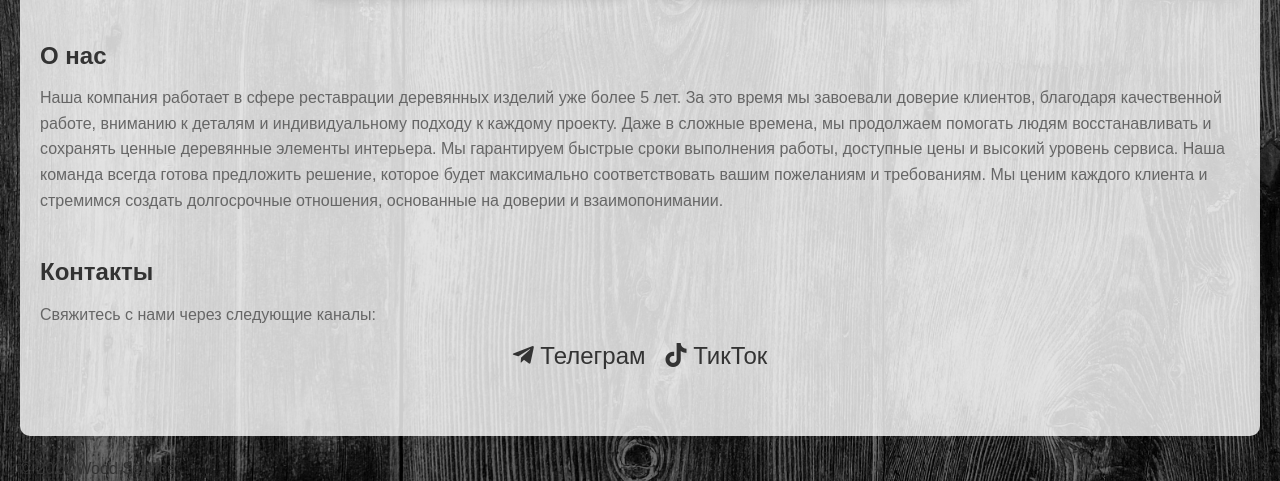
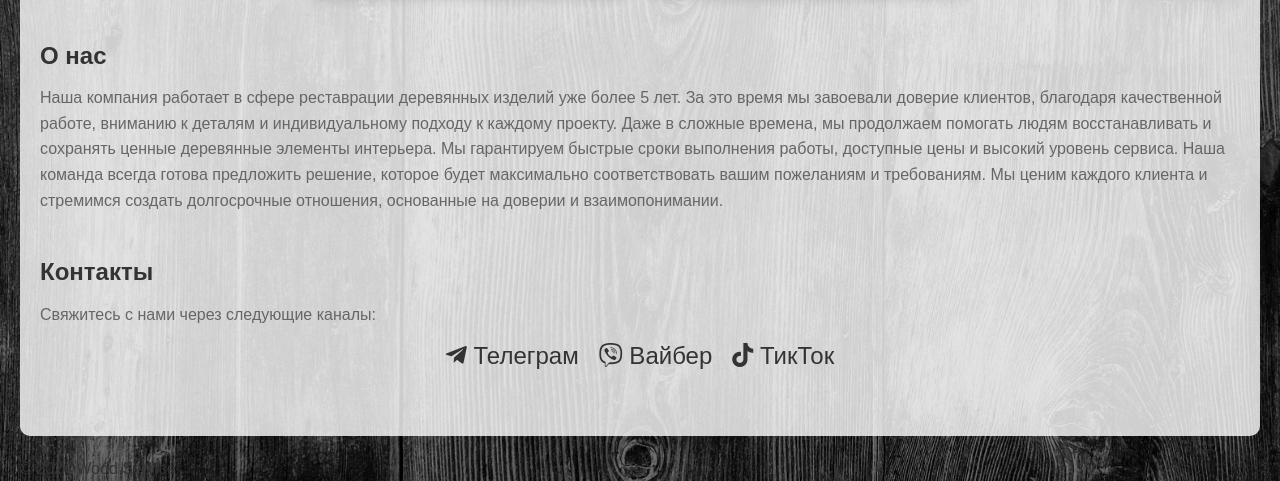
Before and after one commit to gorbatko110/woodservice.kh, a plain HTML site: page index.html in a window 1280 px wide. Shown: the part 1345-1826 px from the top of the page. Drawn offline with Linux system fonts and the light colour scheme.

Commit message:
Update index.html

```diff
--- a/index.html
+++ b/index.html
@@ -124,7 +124,7 @@
             <p>Свяжитесь с нами через следующие каналы:</p>
             <ul class="social-links">
                 <li><a href="https://t.me/wood_service_kh" target="_blank" class="social-icon"><i class="fab fa-telegram-plane"></i> Телеграм</a></li>
-               <!-- <li><a href="https://viber.me/yourusername" target="_blank" class="social-icon"><i class="fab fa-viber"></i> Вайбер</a></li> -->
+                <li><a href="https://viber://add?number=0637726121" target="_blank" class="social-icon"><i class="fab fa-viber"></i> Вайбер</a></li>
                 <li><a href="https://www.tiktok.com/@restavrator_kh?_t=ZM-8t0gbgdDIVp&_r=1" target="_blank" class="social-icon"><i class="fab fa-tiktok"></i> ТикТок</a></li>
                 <!-- <li><a href="https://www.instagram.com/yourusername" target="_blank" class="social-icon"><i class="fab fa-instagram"></i> Инстаграм</a></li> -->
                <!-- <li><a href="https://www.facebook.com/yourusername" target="_blank" class="social-icon"><i class="fab fa-facebook"></i> Фейсбук</a></li> -->
```
